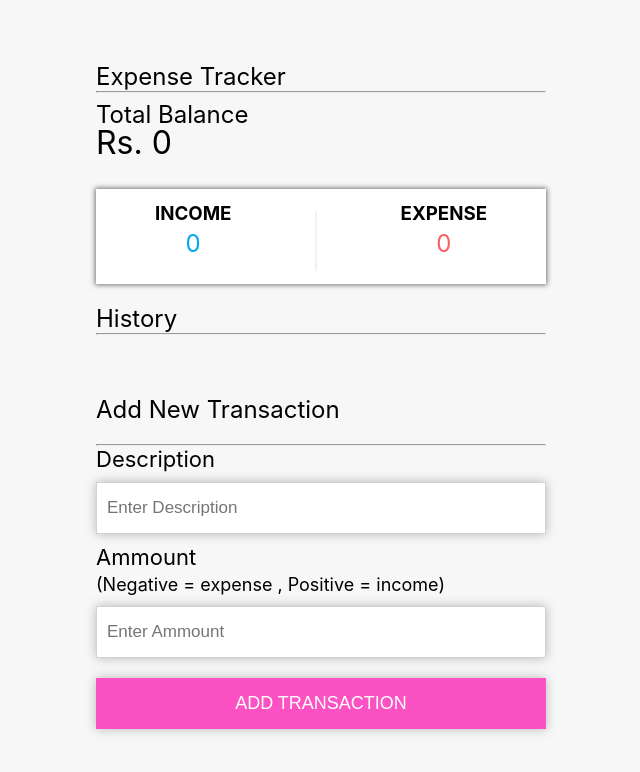
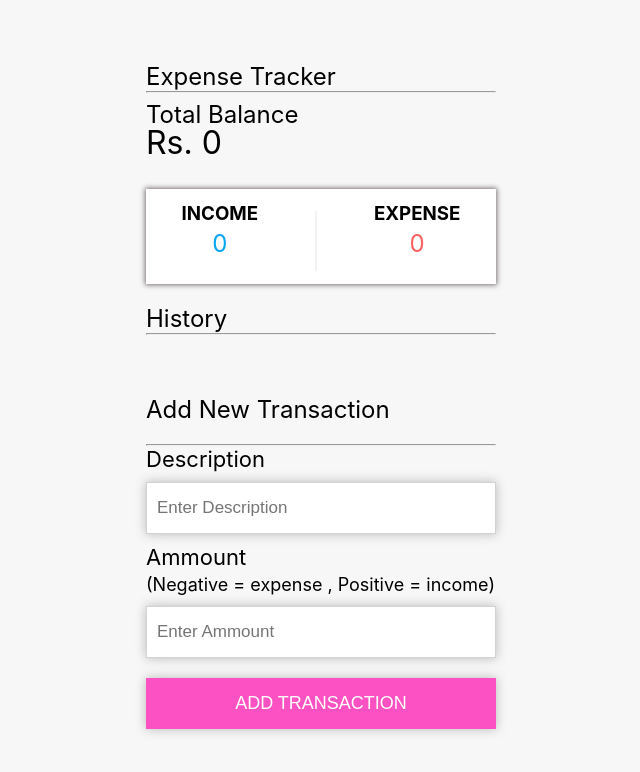
Before and after one commit to saadusufzai/Expense-Tracker-APP-REACT-JS, a React (Create React App) app: page / in a window 1280 px wide. Shown: the top 772 px of the page, without its empty margins (319-959 px from the left). Built offline with nearby package versions, Linux system fonts and the light colour scheme.

Commit message:
Update App.css

```diff
--- a/src/App.css
+++ b/src/App.css
@@ -29,7 +29,7 @@ h1{
 
 .container{
     margin: 30px auto;
-    width: 450px;
+    width: 350px;
 }
 
 .header{
@@ -46,7 +46,7 @@ h1{
     justify-content: space-around;
     box-shadow: rgb(122, 114, 114) 0px 0px 5px 1px;
     line-height: 0.5;
-    padding: 20px;
+    padding: 20px 10px;
     margin-top: 30px;
     margin-bottom:20px
 }
```
